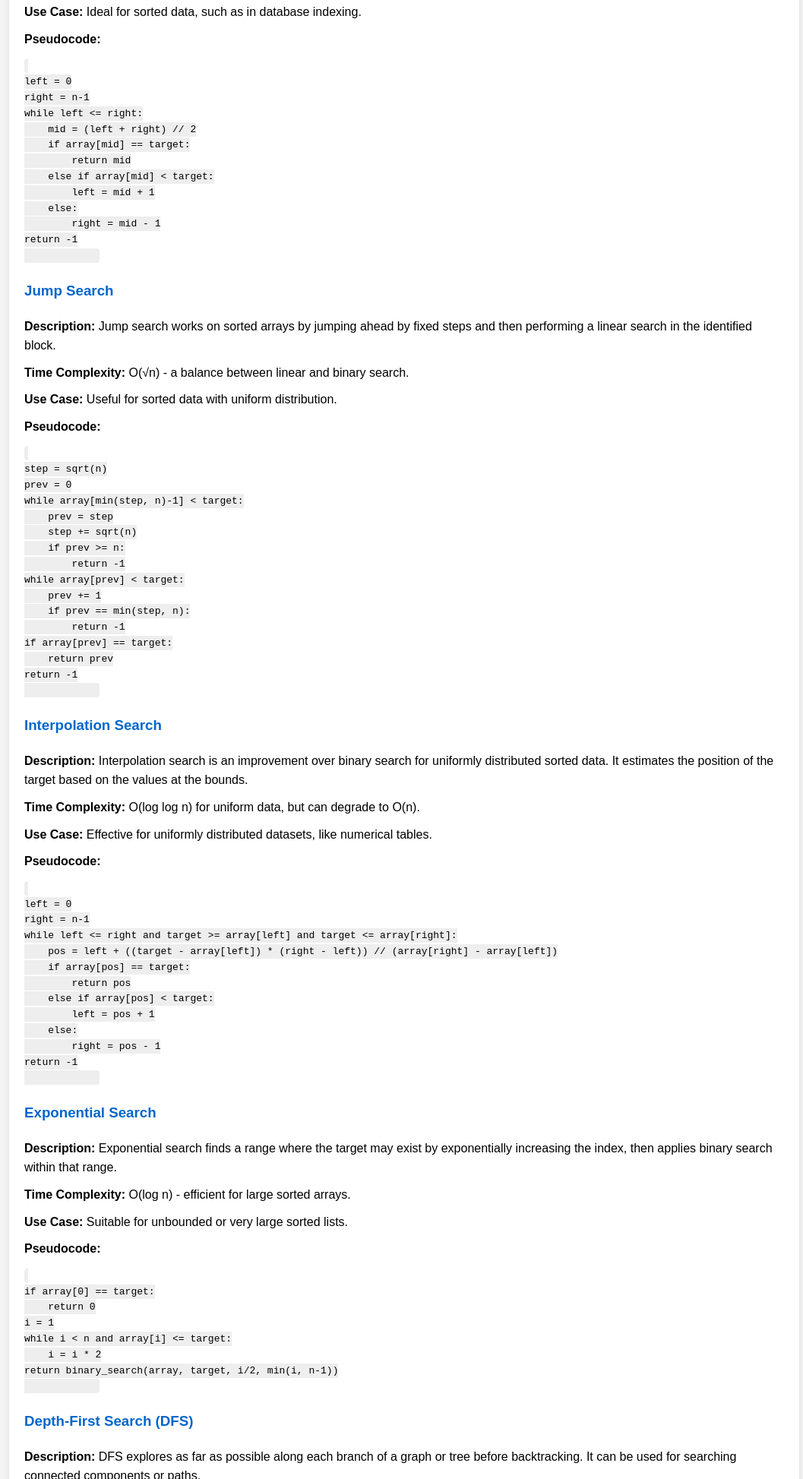
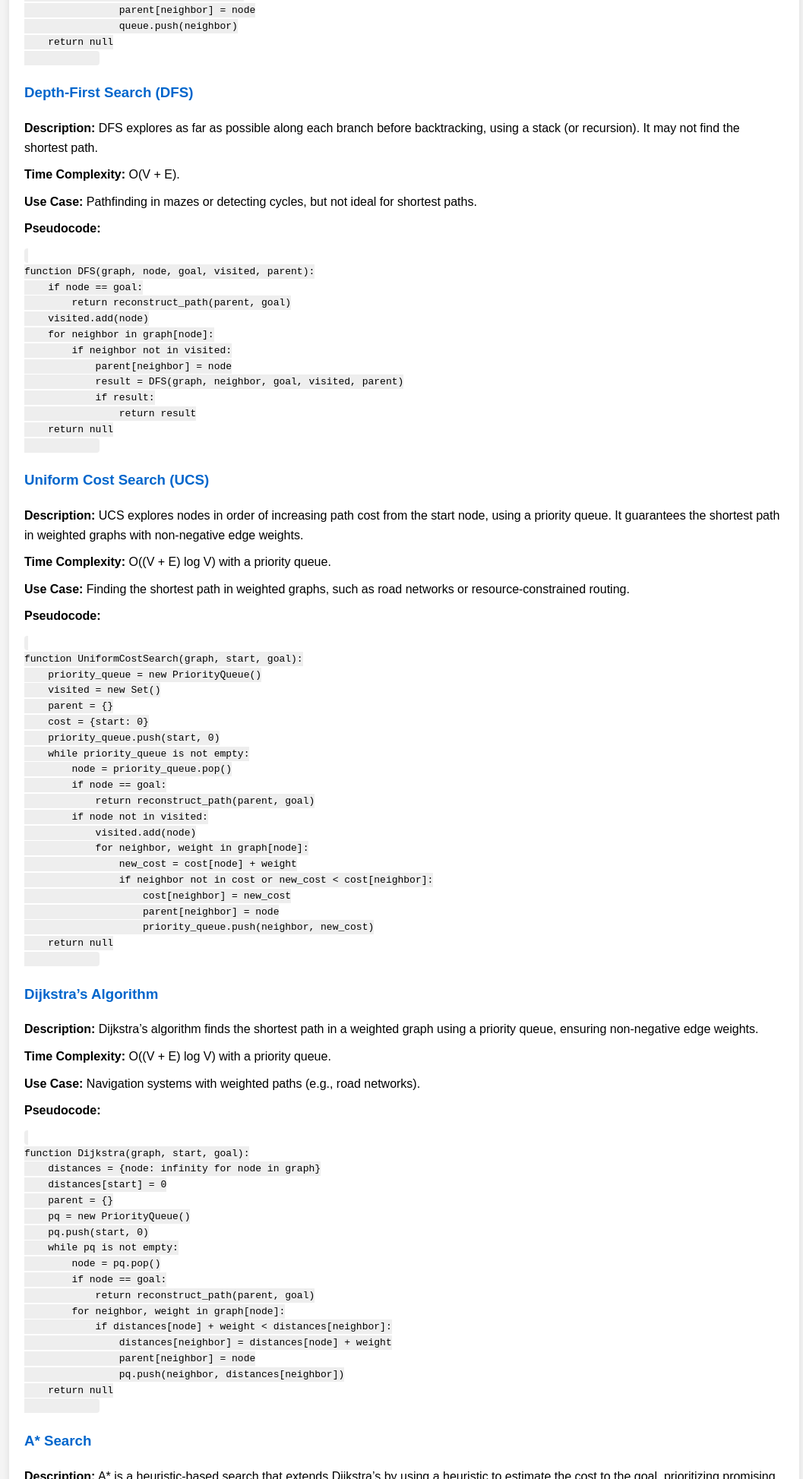
Before and after one commit to HengchunSong/AI, a plain HTML site: page index.html in a window 1280 px wide. Shown: the part 853-2800 px from the top of the page at 76% size, without its empty margins (108-1165 px from the left). Drawn offline with Linux system fonts and the light colour scheme.

Commit message:
index.html

```diff
--- a/index.html
+++ b/index.html
@@ -3,7 +3,7 @@
 <head>
     <meta charset="UTF-8">
     <meta name="viewport" content="width=device-width, initial-scale=1.0">
-    <title>Introduction to Search Algorithms</title>
+    <title>Introduction to Pathfinding Search Algorithms</title>
     <style>
         body {
             font-family: Arial, sans-serif;
@@ -49,125 +49,56 @@
 </head>
 <body>
     <header>
-        <h1>Introduction to Search Algorithms</h1>
-        <p>Explore the fundamentals of search algorithms used in computer science</p>
+        <h1>Introduction to Pathfinding Search Algorithms</h1>
+        <p>Explore algorithms used to find optimal paths in graphs or grids</p>
     </header>
     <div class="container">
         <section class="algorithm">
             <h2>Overview</h2>
-            <p>Search algorithms are techniques for finding a specific item in a collection of data. They are fundamental to computer science and are used in databases, search engines, and more. This page introduces common search algorithms, their mechanisms, and their use cases.</p>
+            <p>Pathfinding algorithms are used to find the shortest or optimal path between two points in a graph or grid, often used in navigation, robotics, and video games. This page introduces common pathfinding algorithms, their mechanisms, and their use cases.</p>
         </section>
 
         <section class="algorithm">
-            <h3>Linear Search</h3>
-            <p><strong>Description:</strong> Linear search, also known as sequential search, checks each element in a list until the target is found or the list ends.</p>
-            <p><strong>Time Complexity:</strong> O(n) - where n is the number of elements.</p>
-            <p><strong>Use Case:</strong> Suitable for small or unsorted datasets.</p>
+            <h3>Breadth-First Search (BFS)</h3>
+            <p><strong>Description:</strong> BFS explores all neighbors of a node level by level, using a queue. It guarantees the shortest path in unweighted graphs.</p>
+            <p><strong>Time Complexity:</strong> O(V + E) - where V is vertices and E is edges.</p>
+            <p><strong>Use Case:</strong> Finding the shortest path in mazes or unweighted graphs.</p>
             <p><strong>Pseudocode:</strong></p>
             <pre><code>
-for i from 0 to n-1:
-    if array[i] == target:
-        return i
-return -1
-            </code></pre>
-        </section>
-
-        <section class="algorithm">
-            <h3>Binary Search</h3>
-            <p><strong>Description:</strong> Binary search works on sorted arrays by repeatedly dividing the search interval in half. It compares the target with the middle element and eliminates half of the remaining elements.</p>
-            <p><strong>Time Complexity:</strong> O(log n) - highly efficient for large datasets.</p>
-            <p><strong>Use Case:</strong> Ideal for sorted data, such as in database indexing.</p>
-            <p><strong>Pseudocode:</strong></p>
-            <pre><code>
-left = 0
-right = n-1
-while left <= right:
-    mid = (left + right) // 2
-    if array[mid] == target:
-        return mid
-    else if array[mid] < target:
-        left = mid + 1
-    else:
-        right = mid - 1
-return -1
-            </code></pre>
-        </section>
-
-        <section class="algorithm">
-            <h3>Jump Search</h3>
-            <p><strong>Description:</strong> Jump search works on sorted arrays by jumping ahead by fixed steps and then performing a linear search in the identified block.</p>
-            <p><strong>Time Complexity:</strong> O(√n) - a balance between linear and binary search.</p>
-            <p><strong>Use Case:</strong> Useful for sorted data with uniform distribution.</p>
-            <p><strong>Pseudocode:</strong></p>
-            <pre><code>
-step = sqrt(n)
-prev = 0
-while array[min(step, n)-1] < target:
-    prev = step
-    step += sqrt(n)
-    if prev >= n:
-        return -1
-while array[prev] < target:
-    prev += 1
-    if prev == min(step, n):
-        return -1
-if array[prev] == target:
-    return prev
-return -1
-            </code></pre>
-        </section>
-
-        <section class="algorithm">
-            <h3>Interpolation Search</h3>
-            <p><strong>Description:</strong> Interpolation search is an improvement over binary search for uniformly distributed sorted data. It estimates the position of the target based on the values at the bounds.</p>
-            <p><strong>Time Complexity:</strong> O(log log n) for uniform data, but can degrade to O(n).</p>
-            <p><strong>Use Case:</strong> Effective for uniformly distributed datasets, like numerical tables.</p>
-            <p><strong>Pseudocode:</strong></p>
-            <pre><code>
-left = 0
-right = n-1
-while left <= right and target >= array[left] and target <= array[right]:
-    pos = left + ((target - array[left]) * (right - left)) // (array[right] - array[left])
-    if array[pos] == target:
-        return pos
-    else if array[pos] < target:
-        left = pos + 1
-    else:
-        right = pos - 1
-return -1
-            </code></pre>
-        </section>
-
-        <section class="algorithm">
-            <h3>Exponential Search</h3>
-            <p><strong>Description:</strong> Exponential search finds a range where the target may exist by exponentially increasing the index, then applies binary search within that range.</p>
-            <p><strong>Time Complexity:</strong> O(log n) - efficient for large sorted arrays.</p>
-            <p><strong>Use Case:</strong> Suitable for unbounded or very large sorted lists.</p>
-            <p><strong>Pseudocode:</strong></p>
-            <pre><code>
-if array[0] == target:
-    return 0
-i = 1
-while i < n and array[i] <= target:
-    i = i * 2
-return binary_search(array, target, i/2, min(i, n-1))
+function BFS(graph, start, goal):
+    queue = new Queue()
+    visited = new Set()
+    parent = new Map()
+    queue.push(start)
+    visited.add(start)
+    while queue is not empty:
+        node = queue.pop()
+        if node == goal:
+            return reconstruct_path(parent, goal)
+        for neighbor in graph[node]:
+            if neighbor not in visited:
+                visited.add(neighbor)
+                parent[neighbor] = node
+                queue.push(neighbor)
+    return null
             </code></pre>
         </section>
 
         <section class="algorithm">
             <h3>Depth-First Search (DFS)</h3>
-            <p><strong>Description:</strong> DFS explores as far as possible along each branch of a graph or tree before backtracking. It can be used for searching connected components or paths.</p>
-            <p><strong>Time Complexity:</strong> O(V + E) - where V is vertices and E is edges.</p>
-            <p><strong>Use Case:</strong> Used in graph problems like maze solving or detecting cycles.</p>
+            <p><strong>Description:</strong> DFS explores as far as possible along each branch before backtracking, using a stack (or recursion). It may not find the shortest path.</p>
+            <p><strong>Time Complexity:</strong> O(V + E).</p>
+            <p><strong>Use Case:</strong> Pathfinding in mazes or detecting cycles, but not ideal for shortest paths.</p>
             <p><strong>Pseudocode:</strong></p>
             <pre><code>
-function DFS(graph, node, target, visited):
-    if node == target:
-        return node
+function DFS(graph, node, goal, visited, parent):
+    if node == goal:
+        return reconstruct_path(parent, goal)
     visited.add(node)
     for neighbor in graph[node]:
         if neighbor not in visited:
-            result = DFS(graph, neighbor, target, visited)
+            parent[neighbor] = node
+            result = DFS(graph, neighbor, goal, visited, parent)
             if result:
                 return result
     return null
@@ -175,25 +106,84 @@ function DFS(graph, node, target, visited):
         </section>
 
         <section class="algorithm">
-            <h3>Breadth-First Search (BFS)</h3>
-            <p><strong>Description:</strong> BFS explores all neighbors of a node before moving to the next level. It uses a queue to process nodes level by level.</p>
-            <p><strong>Time Complexity:</strong> O(V + E) - similar to DFS but ensures shortest path in unweighted graphs.</p>
-            <p><strong>Use Case:</strong> Ideal for finding the shortest path in unweighted graphs.</p>
+            <h3>Uniform Cost Search (UCS)</h3>
+            <p><strong>Description:</strong> UCS explores nodes in order of increasing path cost from the start node, using a priority queue. It guarantees the shortest path in weighted graphs with non-negative edge weights.</p>
+            <p><strong>Time Complexity:</strong> O((V + E) log V) with a priority queue.</p>
+            <p><strong>Use Case:</strong> Finding the shortest path in weighted graphs, such as road networks or resource-constrained routing.</p>
             <p><strong>Pseudocode:</strong></p>
             <pre><code>
-function BFS(graph, start, target):
-    queue = new Queue()
+function UniformCostSearch(graph, start, goal):
+    priority_queue = new PriorityQueue()
     visited = new Set()
-    queue.push(start)
-    visited.add(start)
-    while queue is not empty:
-        node = queue.pop()
-        if node == target:
-            return node
-        for neighbor in graph[node]:
-            if neighbor not in visited:
-                visited.add(neighbor)
-                queue.push(neighbor)
+    parent = {}
+    cost = {start: 0}
+    priority_queue.push(start, 0)
+    while priority_queue is not empty:
+        node = priority_queue.pop()
+        if node == goal:
+            return reconstruct_path(parent, goal)
+        if node not in visited:
+            visited.add(node)
+            for neighbor, weight in graph[node]:
+                new_cost = cost[node] + weight
+                if neighbor not in cost or new_cost < cost[neighbor]:
+                    cost[neighbor] = new_cost
+                    parent[neighbor] = node
+                    priority_queue.push(neighbor, new_cost)
+    return null
+            </code></pre>
+        </section>
+
+        <section class="algorithm">
+            <h3>Dijkstra’s Algorithm</h3>
+            <p><strong>Description:</strong> Dijkstra’s algorithm finds the shortest path in a weighted graph using a priority queue, ensuring non-negative edge weights.</p>
+            <p><strong>Time Complexity:</strong> O((V + E) log V) with a priority queue.</p>
+            <p><strong>Use Case:</strong> Navigation systems with weighted paths (e.g., road networks).</p>
+            <p><strong>Pseudocode:</strong></p>
+            <pre><code>
+function Dijkstra(graph, start, goal):
+    distances = {node: infinity for node in graph}
+    distances[start] = 0
+    parent = {}
+    pq = new PriorityQueue()
+    pq.push(start, 0)
+    while pq is not empty:
+        node = pq.pop()
+        if node == goal:
+            return reconstruct_path(parent, goal)
+        for neighbor, weight in graph[node]:
+            if distances[node] + weight < distances[neighbor]:
+                distances[neighbor] = distances[node] + weight
+                parent[neighbor] = node
+                pq.push(neighbor, distances[neighbor])
+    return null
+            </code></pre>
+        </section>
+
+        <section class="algorithm">
+            <h3>A* Search</h3>
+            <p><strong>Description:</strong> A* is a heuristic-based search that extends Dijkstra’s by using a heuristic to estimate the cost to the goal, prioritizing promising paths.</p>
+            <p><strong>Time Complexity:</strong> O(E log V) in practice, depends on heuristic quality.</p>
+            <p><strong>Use Case:</strong> Pathfinding in games and robotics with grids or maps.</p>
+            <p><strong>Pseudocode:</strong></p>
+            <pre><code>
+function AStar(graph, start, goal, heuristic):
+    open_set = new PriorityQueue()
+    open_set.push(start, heuristic(start, goal))
+    came_from = {}
+    g_score = {start: 0}
+    f_score = {start: heuristic(start, goal)}
+    while open_set is not empty:
+        current = open_set.pop()
+        if current == goal:
+            return reconstruct_path(came_from, goal)
+        for neighbor in graph[current]:
+            tentative_g_score = g_score[current] + distance(current, neighbor)
+            if tentative_g_score < g_score.get(neighbor, infinity):
+                came_from[neighbor] = current
+                g_score[neighbor] = tentative_g_score
+                f_score[neighbor] = g_score[neighbor] + heuristic(neighbor, goal)
+                open_set.push(neighbor, f_score[neighbor])
     return null
             </code></pre>
         </section>
```
